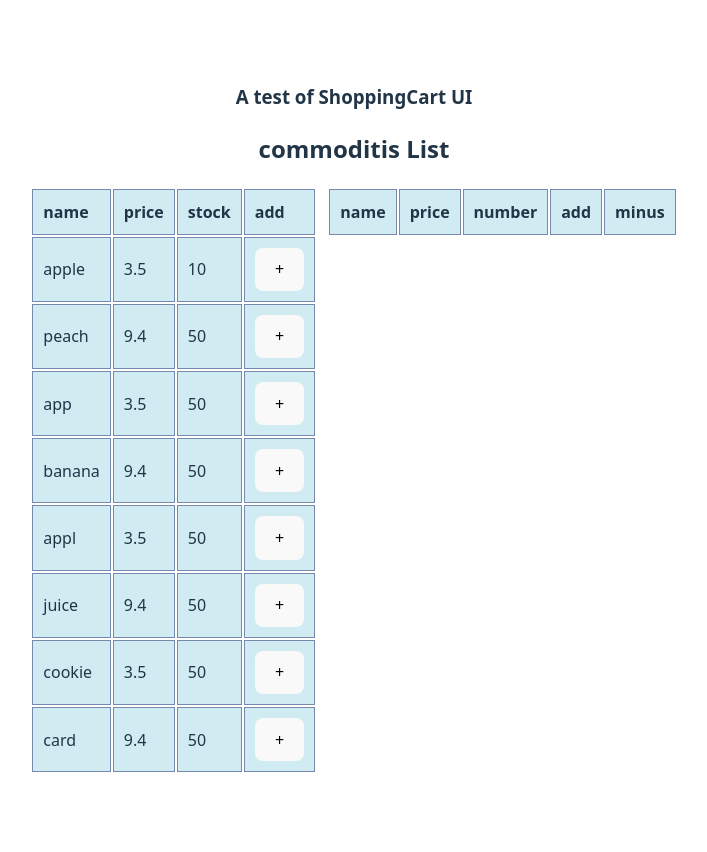
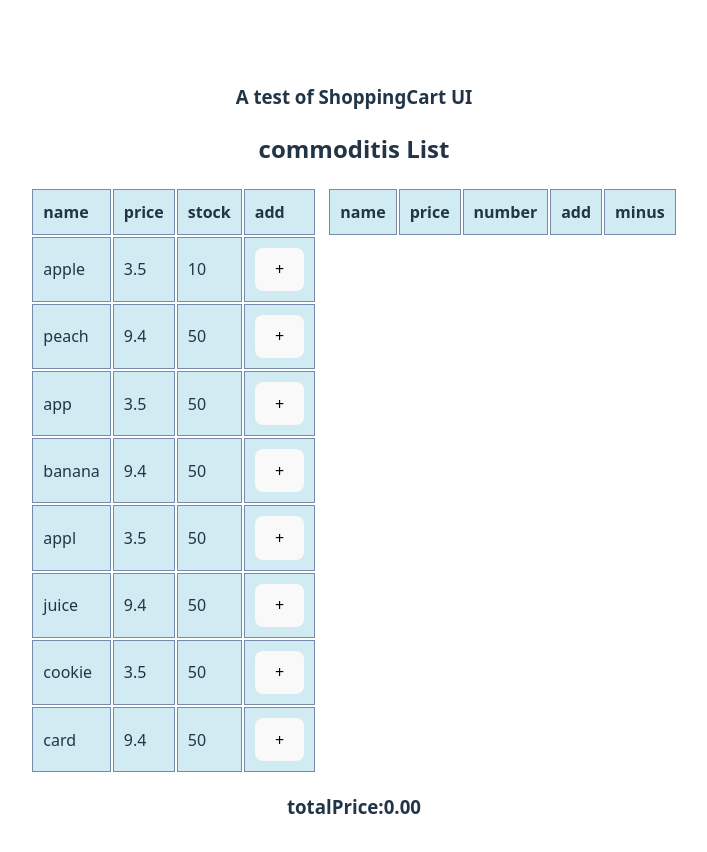
Before and after one commit to yamimilk/project_1, a Vue app: page / in a window 1280 px wide. Shown: the top 852 px of the page, without its empty margins (286-993 px from the left). Built offline with nearby package versions, Linux system fonts and the light colour scheme.

Commit message:
-Day3:补充了购物车计算总价的功能，保留小数点后两位

```diff
--- a/src/components/ShoppingCart.vue
+++ b/src/components/ShoppingCart.vue
@@ -50,7 +50,7 @@
       </table>
     </div>
   </div>
-  <!-- <h3>totalPrice:{{ totalPrice }}</h3> -->
+  <h3 >totalPrice:{{ totalPrice }}</h3>
 
 </template>
 
@@ -92,6 +92,10 @@ onMounted(() => {
   }
 })
 console.log(localStorage.getItem('cart'));
+
+const totalPrice = computed(()=>{
+  return cart.reduce((sum,item) => sum + item.price*item.number,0).toFixed(2)
+})
 
 
 const increase = (product) => {
```
